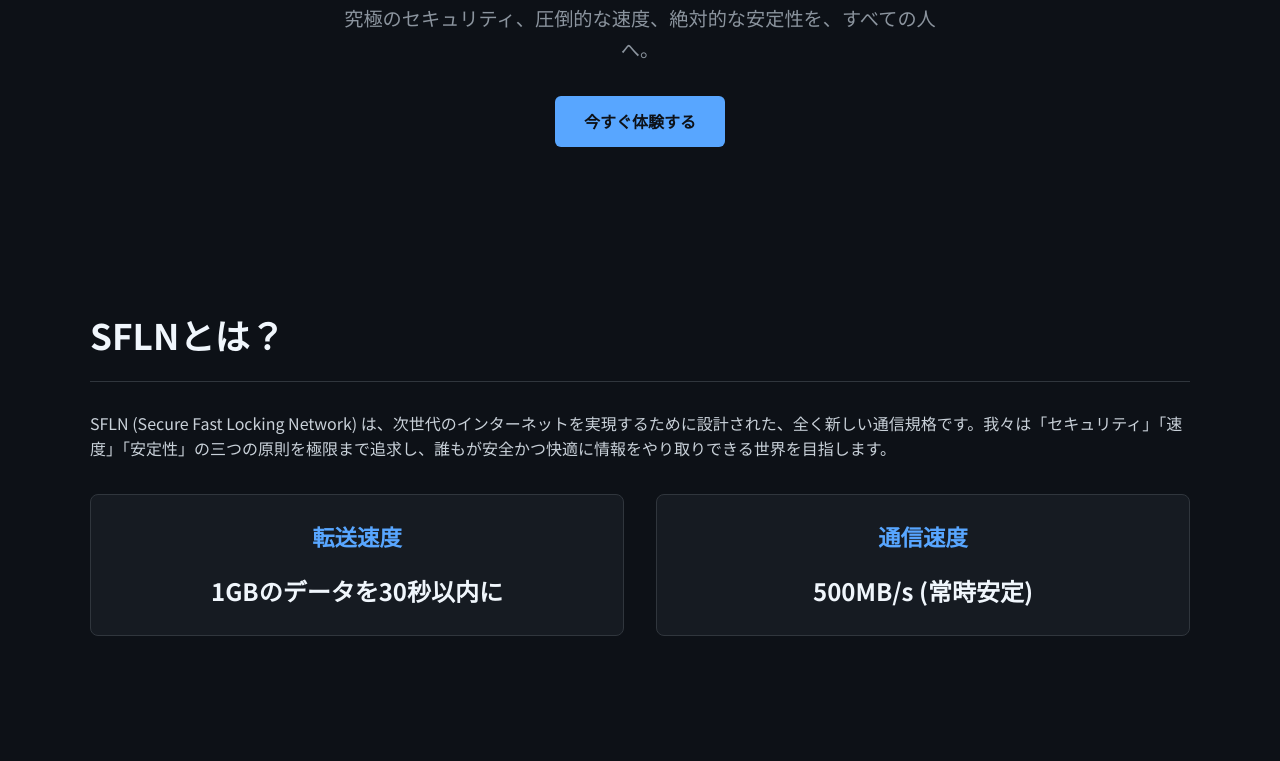
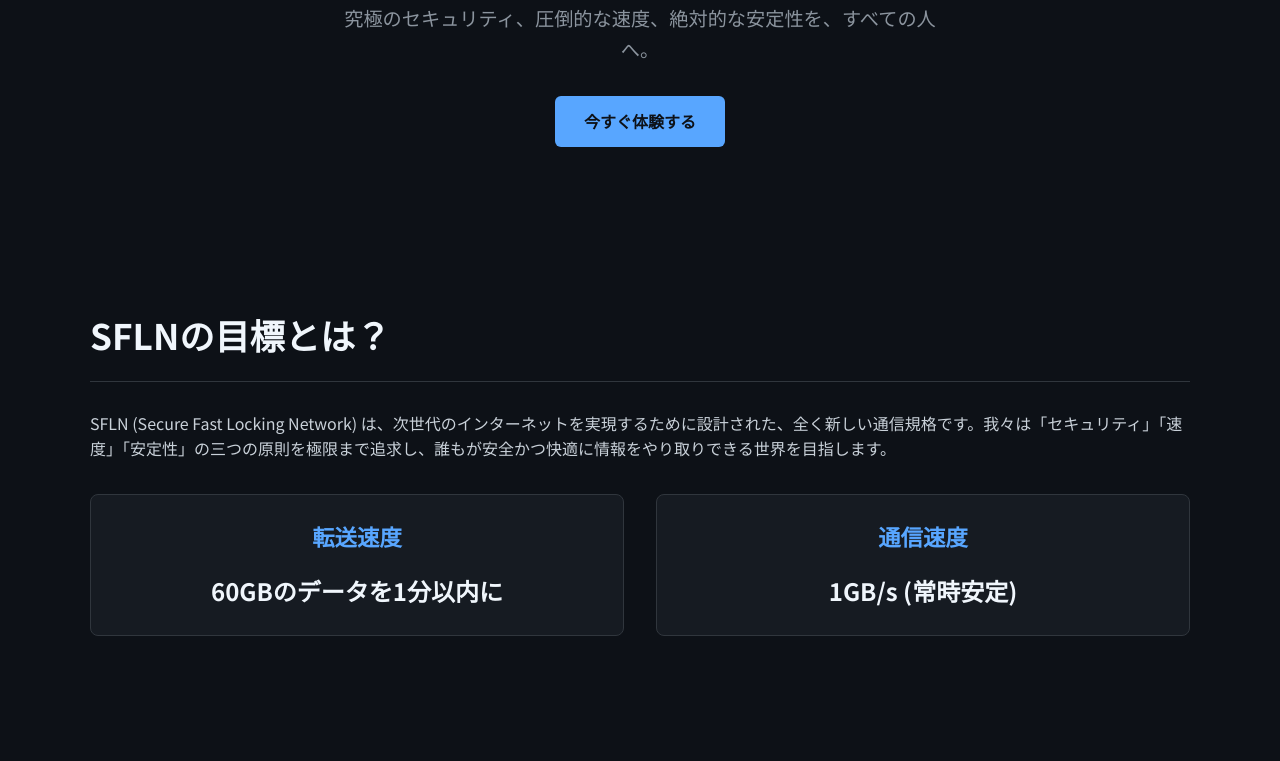
Before and after one commit to maigotaisakuservice-spport-of-pcking/SFLN---Secure-Fast-Locking-Network---, a plain HTML site: page index.html in a window 1280 px wide. Shown: the part 377-1138 px from the top of the page. Drawn offline with Linux system fonts and the light colour scheme.

Commit message:
Update index.html

```diff
--- a/index.html
+++ b/index.html
@@ -42,16 +42,16 @@
         </section>
 
         <section id="about" class="container">
-            <h2>SFLNとは？</h2>
+            <h2>SFLNの目標とは？</h2>
             <p>SFLN (Secure Fast Locking Network) は、次世代のインターネットを実現するために設計された、全く新しい通信規格です。我々は「セキュリティ」「速度」「安定性」の三つの原則を極限まで追求し、誰もが安全かつ快適に情報をやり取りできる世界を目指します。</p>
             <div class="performance-goals">
                 <div class="goal fade-in-element">
                     <h3>転送速度</h3>
-                    <p>1GBのデータを30秒以内に</p>
+                    <p>60GBのデータを1分以内に</p>
                 </div>
                 <div class="goal fade-in-element">
                     <h3>通信速度</h3>
-                    <p>500MB/s (常時安定)</p>
+                    <p>1GB/s (常時安定)</p>
                 </div>
             </div>
         </section>
```
